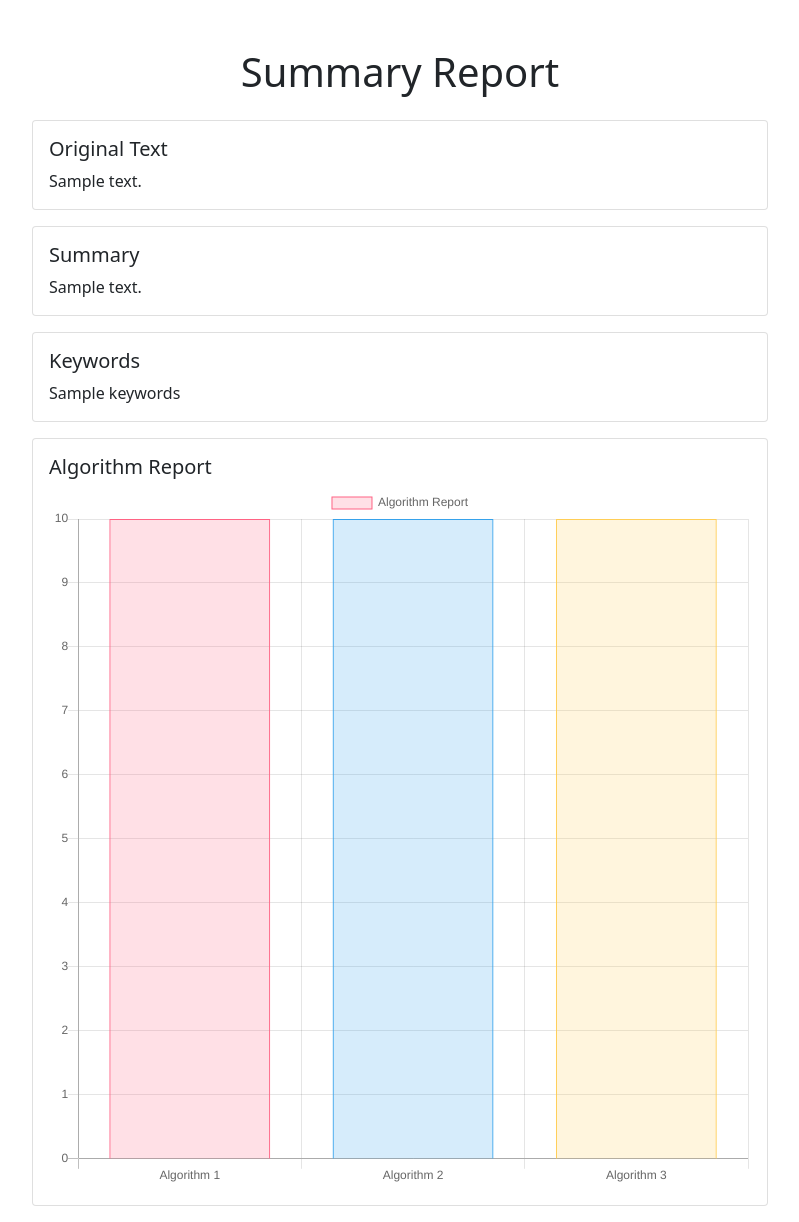
After one commit to treaknite/TextWrap, a Python web app: template templates/summary.html in a window 1280 px wide. The commit adds this page. Shown: the whole page, without its empty margins (240-1039 px from the left). Run offline with Jinja, Linux system fonts and the light colour scheme; the template is opened without the code that fills it: most values are stand-ins (such as "Sample title", 1, 10 or a date in 2020); some libraries are stand-ins or nearby versions.

Commit message:
Update templates

```diff
--- /dev/null
+++ b/templates/summary.html
@@ -0,0 +1,80 @@
+<!DOCTYPE html>
+<html lang="en">
+<head>
+    <meta charset="UTF-8">
+    <meta name="viewport" content="width=device-width, initial-scale=1.0">
+    <title>Summary Report</title>
+
+    <!-- Bootstrap CSS -->
+    <link rel="stylesheet" href="https://cdnjs.cloudflare.com/ajax/libs/bootstrap/5.0.0-beta2/css/bootstrap.min.css" integrity="sha512-8pi6WlRykaeU6rAOU6h8Hu3qQ2ZwNi0Zblhml+pE9Ex3Y2y5QzL1S5b5aj8nyiGn74vR4bo4C4AC4MceXnWfug==" crossorigin="anonymous" />
+
+    <!-- Chart.js -->
+    <script src="https://cdn.jsdelivr.net/npm/chart.js@2.9.4"></script>
+
+</head>
+<body>
+    <div class="container mt-5">
+        <h1 class="text-center mb-4">Summary Report</h1>
+        <div class="row">
+            <div class="col-md-8 offset-md-2">
+                <div class="card mb-3">
+                    <div class="card-body">
+                        <h5 class="card-title">Original Text</h5>
+                        <p class="card-text">{{ original_text }}</p>
+                    </div>
+                </div>
+                <div class="card mb-3">
+                    <div class="card-body">
+                        <h5 class="card-title">Summary</h5>
+                        <p class="card-text">{{ summary }}</p>
+                    </div>
+                </div>
+                <div class="card mb-3">
+                    <div class="card-body">
+                        <h5 class="card-title">Keywords</h5>
+                        <p class="card-text">{{ keywords }}</p>
+                    </div>
+                </div>
+                <div class="card mb-3">
+                    <div class="card-body">
+                        <h5 class="card-title">Algorithm Report</h5>
+                        <canvas id="chart" width="400" height="400"></canvas>
+                    </div>
+                </div>
+            </div>
+        </div>
+    </div>
+
+    <!-- Bootstrap JavaScript -->
+    <script src="https://cdnjs.cloudflare.com/ajax/libs/bootstrap/5.0.0-beta2/js/bootstrap.min.js" integrity="sha512-YCUBjmDmRmdEBhO2w4cqXL3qy4O4Ib6T+QwsTzkD3q3dKTtrJW6OFbU6knsUpzazsU6M7U6cXHl78orQLZgdfA==" crossorigin="anonymous"></script>
+
+    <!-- Script to generate bar chart -->
+    <script>
+        var ctx = document.getElementById('chart').getContext('2d');
+        var chart = new Chart(ctx, {
+            type: 'bar',
+            data: {
+                labels: ['Algorithm 1', 'Algorithm 2', 'Algorithm 3'],
+                datasets: [{
+                    label: 'Algorithm Report',
+                    backgroundColor: [
+                        'rgba(255, 99, 132, 0.2)',
+                        'rgba(54, 162, 235, 0.2)',
+                        'rgba(255, 206, 86, 0.2)'
+                    ],
+                    borderColor: [
+                        'rgba(255, 99, 132, 1)',
+                        'rgba(54, 162, 235, 1)',
+                        'rgba(255, 206, 86, 1)'],
+                    borderWidth: 1,
+                    data: [{{ algorithm1_score }}, {{ algorithm2_score }}, {{ algorithm3_score }}]}]},
+                    options: {
+                    scales: {
+                    yAxes: [{
+                    ticks: {
+                    beginAtZero: true
+                    }}]}}});
+</script>
+
+</body>
+</html>
```
Also changed, not shown: templates/webApp.html (+54 -5 lines).
